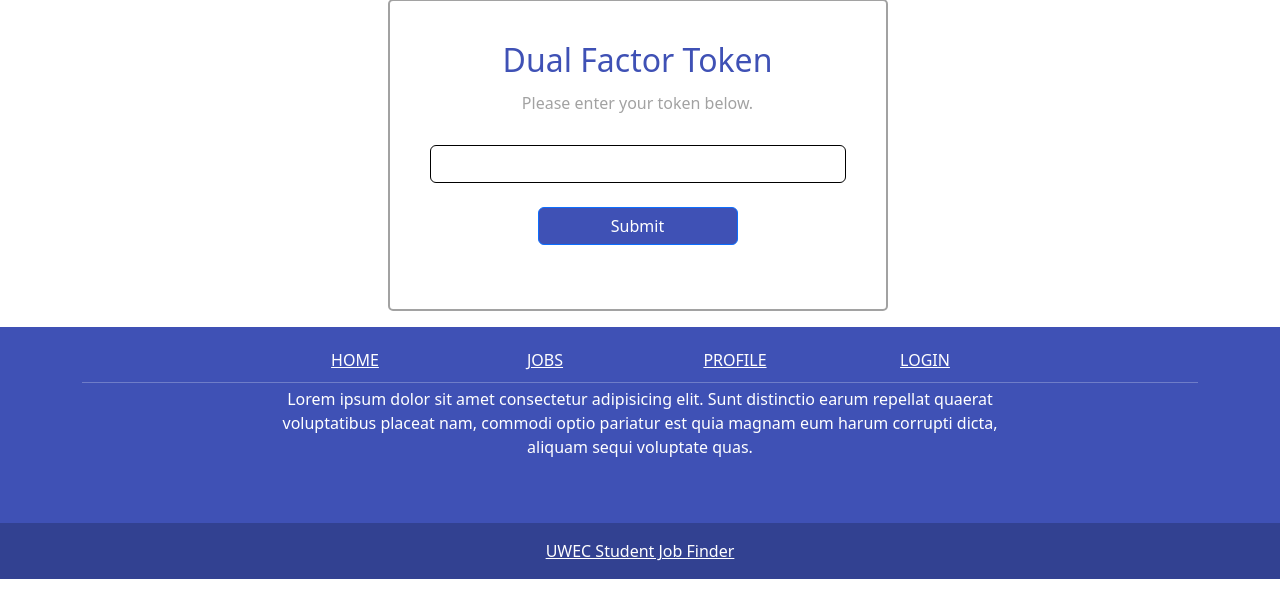
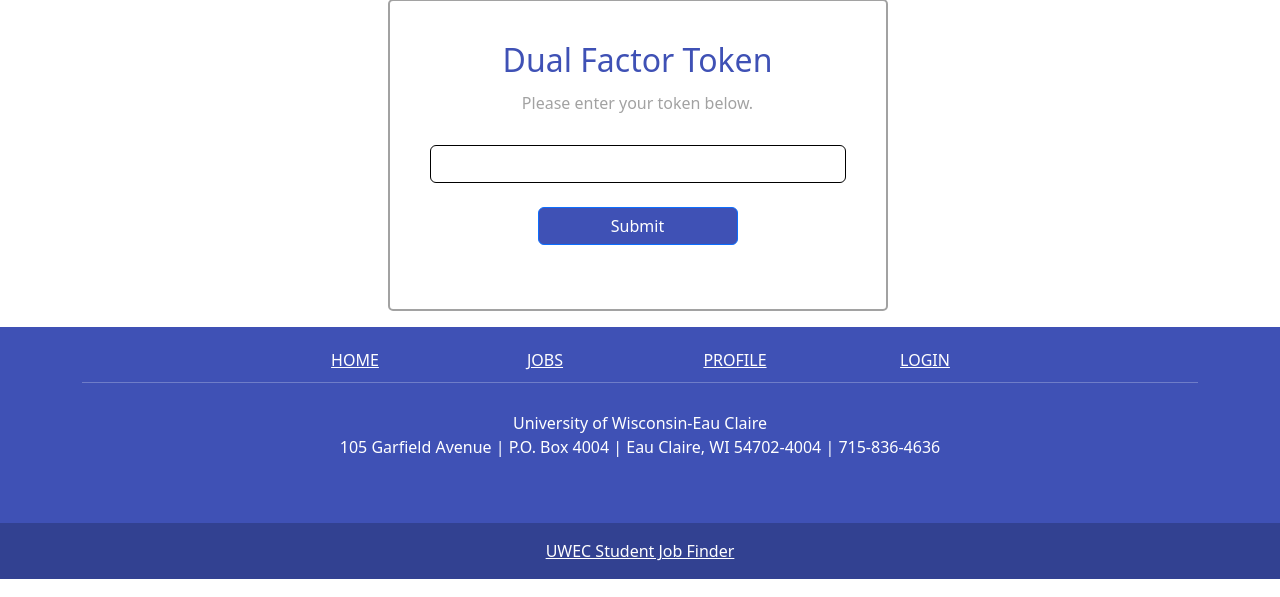
Before and after one commit to rootdrew27/CS355-GP, a Flask app: page /dfa in a window 1280 px wide. Shown: the part 203-800 px from the top of the page. Run offline with Flask 3, Linux system fonts and the light colour scheme; parts of the project's set-up code (start-up, migrations or seed data) failed here and were passed over.

Commit message:
Update base.html

```diff
--- a/JobFinder/templates/base.html
+++ b/JobFinder/templates/base.html
@@ -106,10 +106,8 @@
           <div class="row d-flex justify-content-center">
             <div class="col-lg-8">
               <p>
-                Lorem ipsum dolor sit amet consectetur adipisicing elit. Sunt
-                distinctio earum repellat quaerat voluptatibus placeat nam,
-                commodi optio pariatur est quia magnam eum harum corrupti
-                dicta, aliquam sequi voluptate quas.
+                <br>University of Wisconsin-Eau Claire
+                <br>105 Garfield Avenue | P.O. Box 4004 | Eau Claire, WI 54702-4004 | 715-836-4636
               </p>
             </div>
           </div>
```
